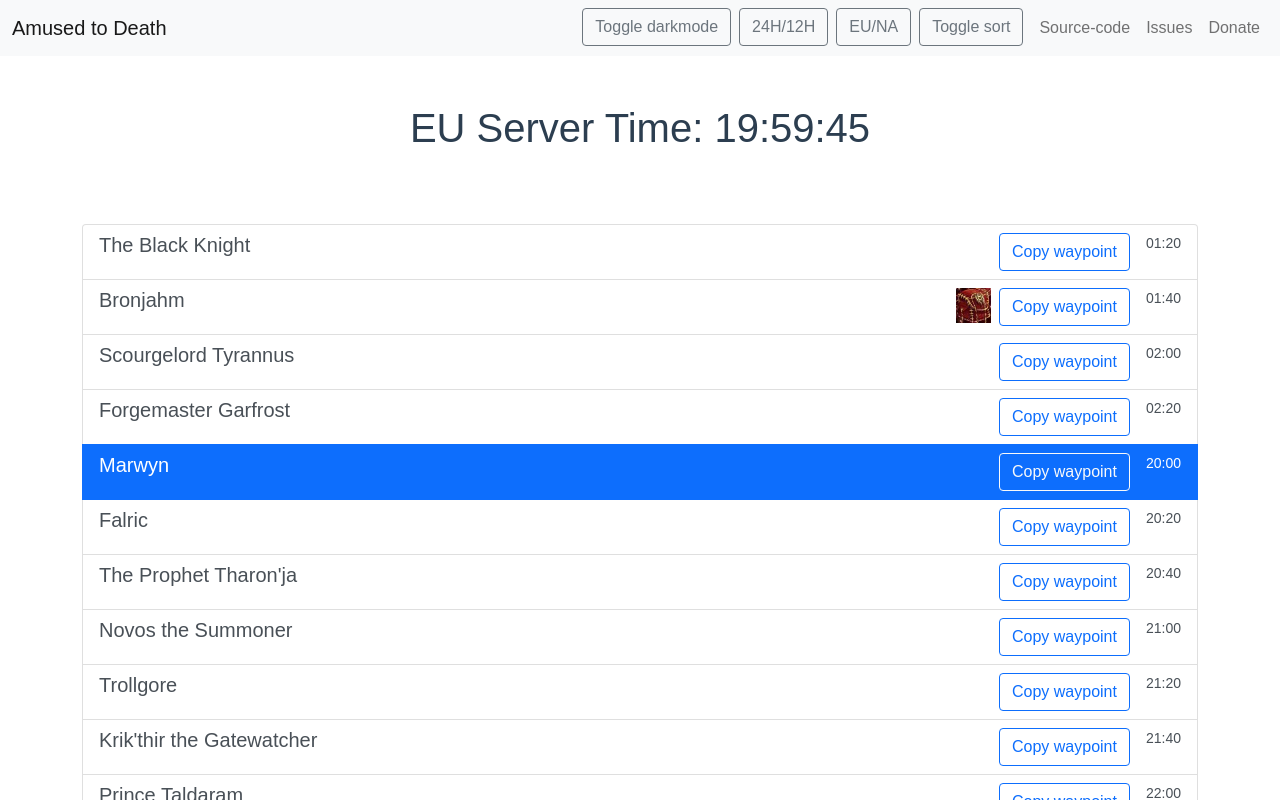
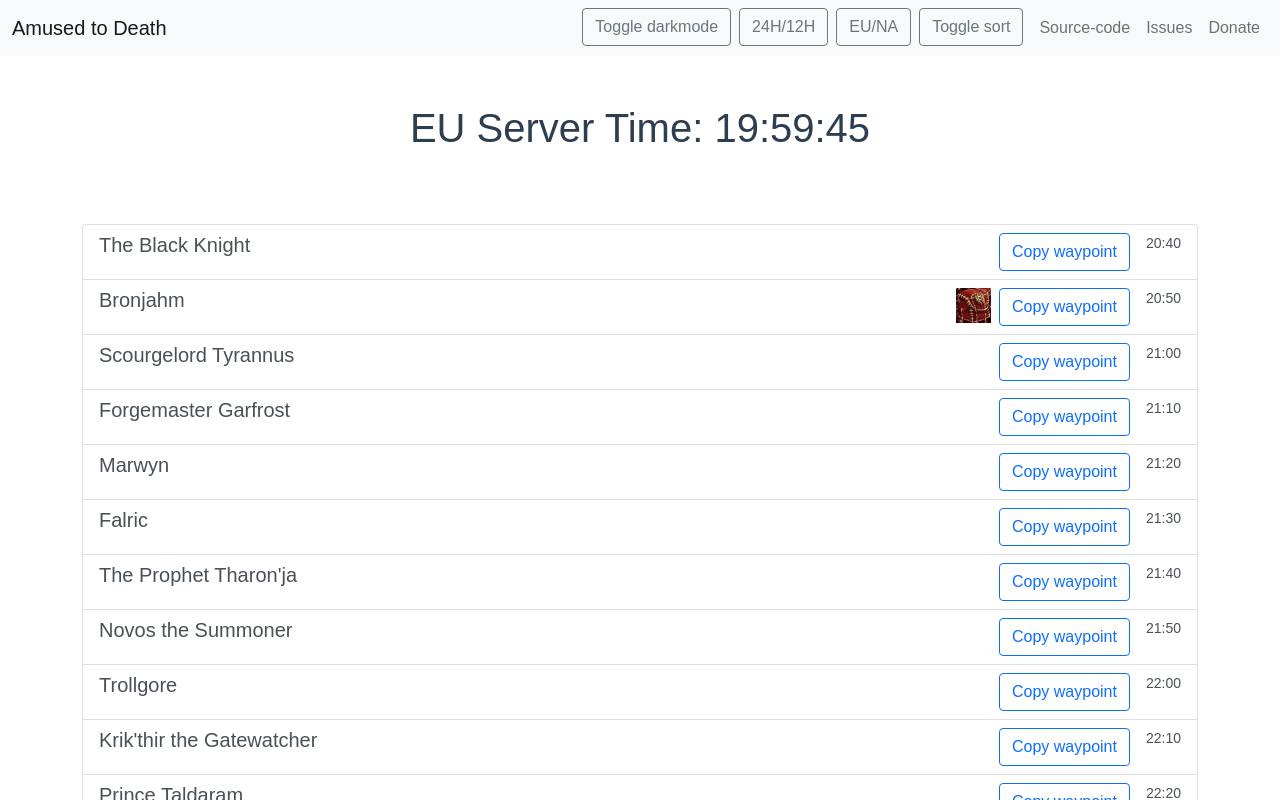
Before and after one commit to kristoffer-tvera/prepatch, a Vue app: page / in a window 1280 px wide. Shown: the top 800 px of the page. Built offline with nearby package versions, Linux system fonts and the light colour scheme.

Commit message:
Updated to reflect change in the spawn-speed and rotation

```diff
--- a/src/components/Bosslist.vue
+++ b/src/components/Bosslist.vue
@@ -63,9 +63,9 @@ export default {
         { id: 18, name: 'Ingvar the Plunderer', waypoint: '/way 52,4, 52,6', active: false, nextSpawn: '', sortOrder: -1 },
         { id: 19, name: 'Prince Keleseth', waypoint: '/way 54,0, 44,7', active: false, nextSpawn: '', sortOrder: -1 },
       ],
-      timeBetweenBossSpawns: 20,
+      timeBetweenBossSpawns: 10,
       timeOffset: this.european ? 9 : 0,
-      bossOffset: this.european ? 0 : 16,
+      bossOffset: this.european ? 7 : 19,
     };
   },
   mounted() {
@@ -90,13 +90,13 @@ export default {
     },
     european: {
       handler: function () {
-          if(this.european){
-              this.timeOffset = 9;
-              this.bossOffset = 0;
-          } else {
-              this.timeOffset = 0;
-              this.bossOffset = 16;
-          }
+        if (this.european) {
+          this.timeOffset = 9;
+          this.bossOffset = 7;
+        } else {
+          this.timeOffset = 0;
+          this.bossOffset = 19;
+        }
         this.updateRotation();
       },
     },
@@ -109,13 +109,13 @@ export default {
     },
 
     updateTime() {
-      if (new Date().getSeconds === 0) {
+      if (new Date().getSeconds() === 0) {
         this.updateRotation();
       }
     },
 
     updateRotation() {
-        let epoch = Date.UTC(2020, 10, 11, 8, 0, 0);
+      let epoch = Date.UTC(2020, 10, 11, 8, 0, 0);
       let nowUtc = new Date().getTime();
       let offsetMilliseconds = nowUtc - epoch;
       let offsetSeconds = Math.floor(offsetMilliseconds / 1000);
```
